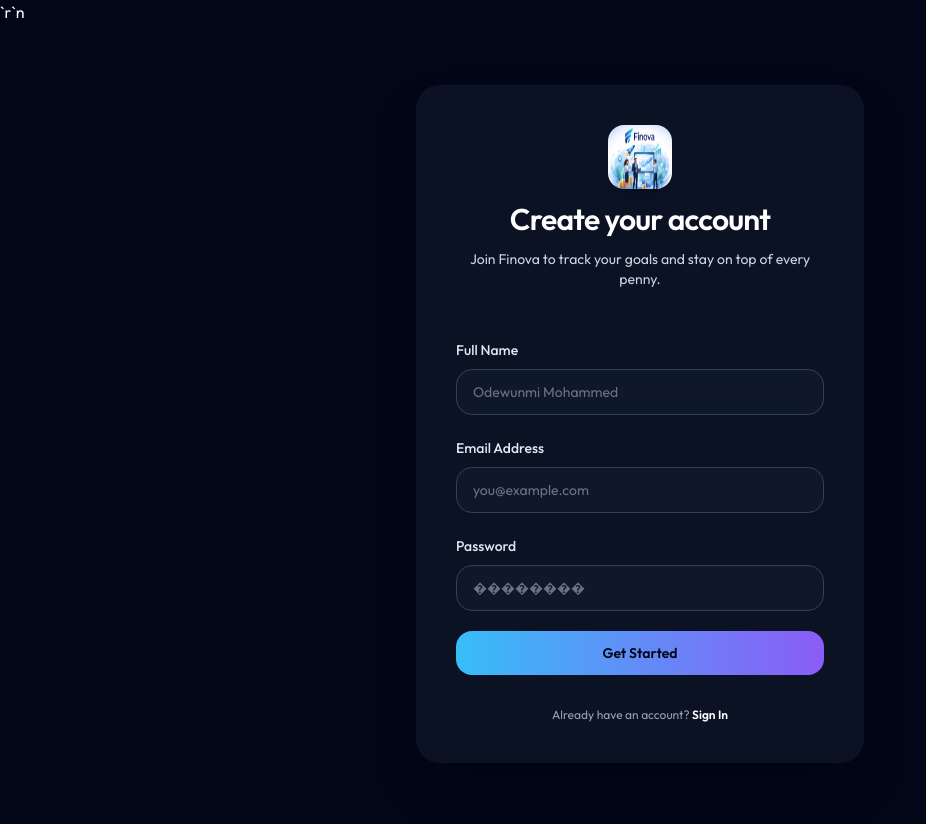
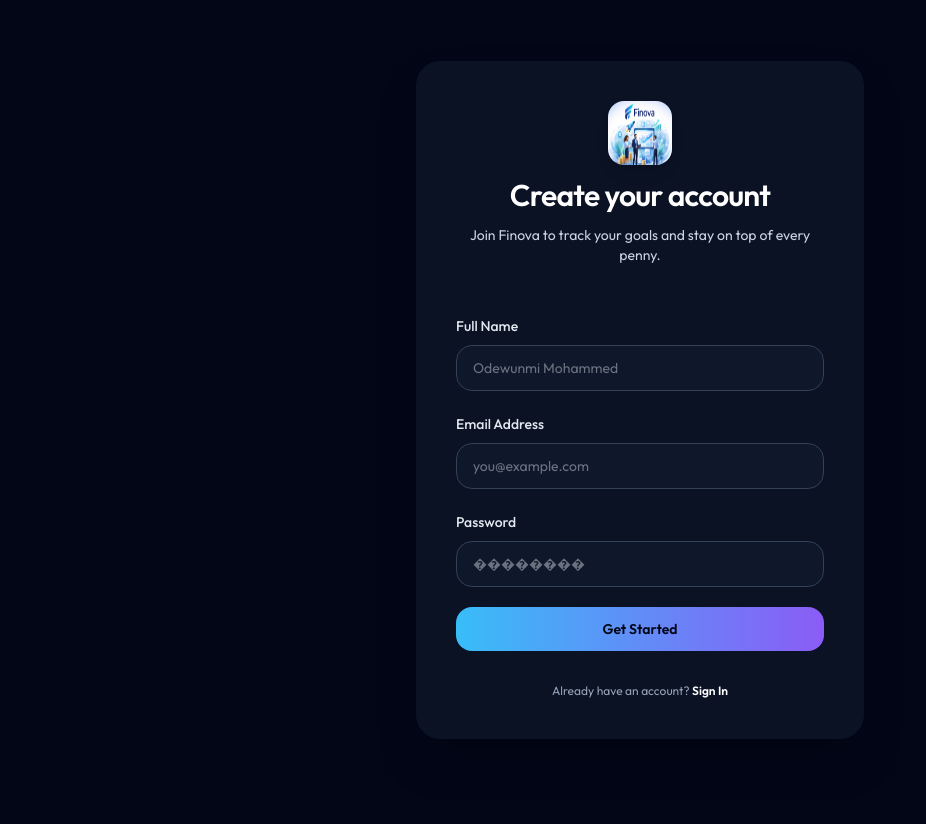
Before and after one commit to Mohammediremide/FINTECH, a Flask app: page /signup in a window 1280 px wide. Shown: the whole page, without its empty margins (0-926 px from the left). After the commit the page ends 739 px from the top, so only its background shows below. Run offline with Flask 3, Linux system fonts and the light colour scheme; some libraries are stand-ins or nearby versions.

Commit message:
Fix base template artifact and relax dashboard data timeout

```diff
--- a/static/script.js
+++ b/static/script.js
@@ -1,5 +1,5 @@
 let cashFlowChartInstance = null;
-const USER_DATA_TIMEOUT_MS = 1000;
+const USER_DATA_TIMEOUT_MS = 10000;
 
 document.addEventListener('DOMContentLoaded', () => {
     // Load common user data if elements exist (e.g., sidebar)
--- a/templates/base.html
+++ b/templates/base.html
@@ -4,7 +4,8 @@
 <head>
     <meta charset="UTF-8">
     <meta name="viewport" content="width=device-width, initial-scale=1.0">
-    <title>{% block title %}Finova{% endblock %}</title>`r`n    <link rel="icon" type="image/png" href="/static/company_hero.png">
+    <title>{% block title %}Finova{% endblock %}</title>
+    <link rel="icon" type="image/png" href="/static/company_hero.png">
     <link rel="preconnect" href="https://fonts.googleapis.com">
     <link rel="preconnect" href="https://fonts.gstatic.com" crossorigin>
     <link href="https://fonts.googleapis.com/css2?family=Outfit:wght@300;400;500;600;700&display=swap" rel="stylesheet">
```
